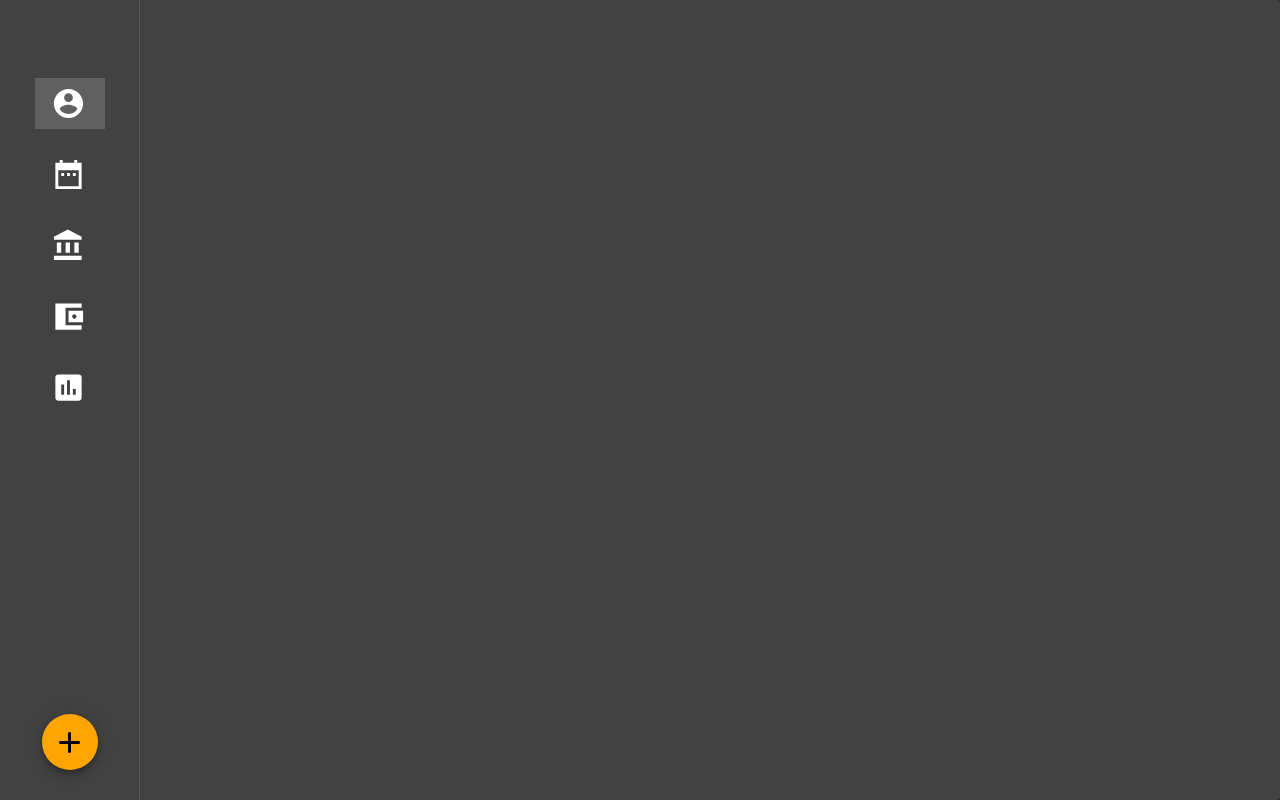
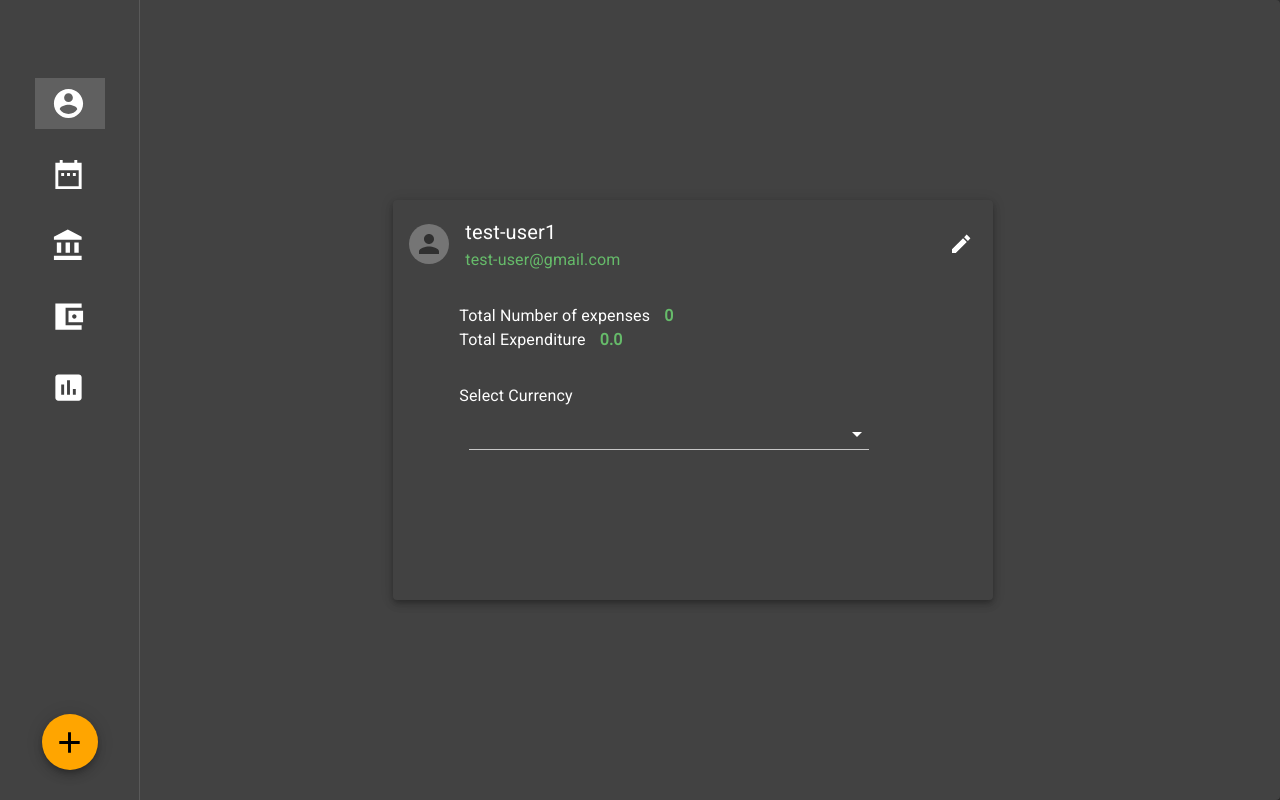
Before and after one commit to mycok/Traxpence-client, a React (Create React App) app: page /profile in a window 1280 px wide. Built offline with nearby package versions, Linux system fonts and the light colour scheme.

Commit message:
feat: add profile page with currency setting option

```diff
--- a/src/components/auth/Signin.tsx
+++ b/src/components/auth/Signin.tsx
@@ -1,7 +1,7 @@
 import React from "react";
 import { createStyles, makeStyles } from "@material-ui/core/styles";
 
-import Form from "../../pages/auth/AuthForm";
+import Form from "./AuthForm";
 
 const useStyles = makeStyles(() =>
     createStyles({
--- a/src/pages/expenses/NewExpense.tsx
+++ b/src/components/expenses/NewExpense.tsx
@@ -1,5 +1,5 @@
 import React from "react";
-import { TextField, Paper, Button, MenuItem } from "@material-ui/core";
+import { TextField, Paper, Button, MenuItem, InputAdornment } from "@material-ui/core";
 import { makeStyles, createStyles } from "@material-ui/core/styles";
 import { red } from "@material-ui/core/colors";
 import { KeyboardDateTimePicker, MuiPickersUtilsProvider } from "@material-ui/pickers";
@@ -105,9 +105,16 @@ function NewExpense({ handler }: NewExpenseComponentProps) {
         return state;
     }, initialState)
 
+    const [prefCurrency] = React.useState(localStorage.getItem("currency"));
+    const [selectedCategory, selectCategory] = React.useState("Food");
+
     function onDateChange(date: Date | null) {
         return dispatch({ type: "SET_DATE", payload: date });
     }
+
+    function handleChange(event: React.ChangeEvent<HTMLInputElement>) {
+        selectCategory(event.target.value);
+    };
 
     return (
         <form
@@ -133,7 +140,9 @@ function NewExpense({ handler }: NewExpenseComponentProps) {
                     value={state?.amount}
                     required
                     InputProps={{
-                        inputComponent: NumberFormatterInput as any
+                        inputComponent: NumberFormatterInput as any,
+                        startAdornment: <InputAdornment position="start">{prefCurrency}</InputAdornment>
+
                     }}
 
                 />
@@ -142,12 +151,13 @@ function NewExpense({ handler }: NewExpenseComponentProps) {
                     variant="outlined"
                     className={classes.textField}
                     label="Category"
-                    value={state?.category}
+                    value={selectedCategory}
                     required
                     select
+                    onChange={handleChange}
                 >
                     {
-                        categoryList.map((cat) => <MenuItem key={cat?._id}>{cat?.title}</MenuItem>)
+                        categoryList.map((cat) => <MenuItem key={cat?._id} value={cat?.title}>{cat?.title}</MenuItem>)
                     }
                 </TextField>
 
@@ -241,7 +251,6 @@ function NumberFormatterInput(props: NumberFormatProps) {
             }}
             thousandSeparator
             isNumericString
-            prefix="$"
         />
     );
 }
--- /dev/null
+++ b/src/components/profile/Profile.tsx
@@ -0,0 +1,174 @@
+import React, { ChangeEvent } from 'react';
+import { Card, CardHeader, CardContent, Avatar, Typography, IconButton, TextField, MenuItem } from '@material-ui/core';
+import { EditSharp } from '@material-ui/icons';
+import { makeStyles, createStyles } from "@material-ui/core/styles";
+
+import { IUser } from '../user';
+
+const useStyles = makeStyles(() =>
+    createStyles({
+        root: {
+            width: 600,
+            margin: 5,
+            height: 400
+        },
+        container: {
+            display: "flex",
+            flexDirection: "column",
+            justifyContent: "center",
+            alignItems: "center",
+        },
+        editButton: {
+            marginTop: 12
+        },
+        cardContent: {
+            marginLeft: 50,
+            marginRight: 50
+        },
+        titleContainer: {
+            display: "flex",
+            alignItems: "center",
+            justifyContent: "space-between"
+        },
+        textField: {
+            margin: 10,
+            width: 400
+        },
+        expenseTotals: {
+            marginLeft: 10,
+            fontWeight: 800
+        }
+    })
+)
+
+type ProfileProps = {
+    user: Partial<IUser>,
+    classes: any,
+    currency: string,
+    handleChange(event: ChangeEvent<HTMLInputElement | HTMLTextAreaElement>): void
+}
+// TODO: consider using a currency component library
+const currencies = [
+    {
+        value: 'USD',
+        label: '$',
+    },
+    {
+        value: 'EUR',
+        label: '€',
+    },
+    {
+        value: 'BTC',
+        label: '฿',
+    },
+    {
+        value: 'JPY',
+        label: '¥',
+    },
+    {
+        value: 'SHS',
+        label: 'shs',
+    },
+];
+
+const user = {
+    _id: "453637",
+    username: 'test-user1',
+    email: 'test-user@gmail.com',
+    createdAt: Date.now().toString()
+}
+
+function Profile() {
+    const classes = useStyles();
+
+    const [currency, setCurrency] = React.useState('EUR');
+
+    function handleChange (event: React.ChangeEvent<HTMLInputElement>) {
+        setCurrency(event.target.value);
+        localStorage.setItem('currency', event.target.value);
+    };
+
+    return (
+        <div className={classes.container}>
+            <ProfileCard
+                classes={classes}
+                user={user}
+                currency={currency}
+                handleChange={handleChange}
+            />
+        </div>
+    )
+}
+
+
+function ProfileCard({ classes, user, currency, handleChange }: Partial<ProfileProps>) {
+    return (
+        <Card className={classes.root} elevation={5}>
+            <CardHeader
+                avatar={
+                    <Avatar src="" />
+                }
+                action={
+                    <IconButton aria-label="edit" className={classes.editButton}>
+                        <EditSharp />
+                    </IconButton>
+                }
+                title={
+                    <div className={classes.titleContainer}>
+                        <Typography variant="h6">
+                            {user?.username}
+                        </Typography>
+                    </div>
+                }
+                subheader={
+                    <Typography color="primary">{user?.email}</Typography>
+                }
+            />
+            <CardContent className={classes.cardContent}>
+                <Typography>
+                    Total Number of expenses
+                    <Typography component="span" color="primary" className={classes.expenseTotals}> 0</Typography>
+                </Typography>
+                <Typography>
+                    Total Expenditure
+                    <Typography component="span" color="primary" className={classes.expenseTotals}> 0.0</Typography>
+                </Typography>
+            </CardContent>
+            <SettingsCard
+                classes={classes}
+                currency={currency}
+                handleChange={handleChange}
+            />
+        </Card>
+    )
+}
+
+function SettingsCard({ classes, currency, handleChange }: Partial<ProfileProps>) {
+    return (
+        <CardContent className={classes.cardContent}>
+            <>
+                <Typography>Select Currency</Typography>
+                <TextField
+                    id="category"
+                    variant="standard"
+                    className={classes.textField}
+                    value={currency}
+                    select
+                    onChange={handleChange}
+                >
+                    {
+                        currencies.map((curr) => (
+                            <MenuItem
+                                key={curr?.label}
+                                value={curr?.label}>
+                                {curr?.value}
+                            </MenuItem>
+                        ))
+                    }
+                </TextField>
+            </>
+        </CardContent>
+    )
+}
+
+export default Profile;
--- a/src/components/user/Signup.tsx
+++ b/src/components/user/Signup.tsx
@@ -1,7 +1,7 @@
 import React from "react";
 import { createStyles, makeStyles } from "@material-ui/core/styles";
 
-import Form from "../../pages/auth/AuthForm";
+import Form from "../auth/AuthForm";
 
 const useStyles = makeStyles(() =>
     createStyles({
--- /dev/null
+++ b/src/components/user/index.ts
@@ -0,0 +1,14 @@
+export interface IUser {
+    _id: string;
+    username: string;
+    email: string;
+    profile: {
+        bio: string,
+        summary: string,
+        first: string,
+        middle: string,
+        last: string,
+    };
+    createdAt: string;
+    updatedAt: string;
+}
--- a/src/router.tsx
+++ b/src/router.tsx
@@ -3,10 +3,10 @@ import { Route, Switch } from "react-router-dom";
 
 import Signup from './components/user/Signup';
 import Signin from './components/auth/Signin';
-import Home from './pages/Home';
-import NewExpense from './pages/expenses/NewExpense';
-import Expenses from './pages/expenses';
-
+import Home from './components/Home';
+import NewExpense from './components/expenses/NewExpense';
+import Expenses from './components/expenses';
+import Profile from "./components/profile/Profile";
 
 function AppRouter() {
     return (
@@ -17,6 +17,7 @@ function AppRouter() {
                 <Route exact path="/signin" component={Signin} />
                 <Route exact path="/new-expense" component={NewExpense}/>
                 <Route exact path="/expenses" component={Expenses}/>
+                <Route exact path="/profile" component={Profile} />
             </Switch>
         </>
     )
```
Also changed, not shown: src/components/Home.tsx (renamed from src/pages/Home.tsx), src/components/auth/AuthForm.tsx (renamed from src/pages/auth/AuthForm.tsx), src/components/expenses/DateRangeSearch.tsx (renamed from src/pages/expenses/DateRangeSearch.tsx), src/components/expenses/ExpenseList.tsx (renamed from src/pages/expenses/ExpenseList.tsx), src/components/expenses/SingleExpense.tsx (renamed from src/pages/expenses/SingleExpense.tsx), src/components/expenses/index.tsx (renamed from src/pages/expenses/index.tsx).
